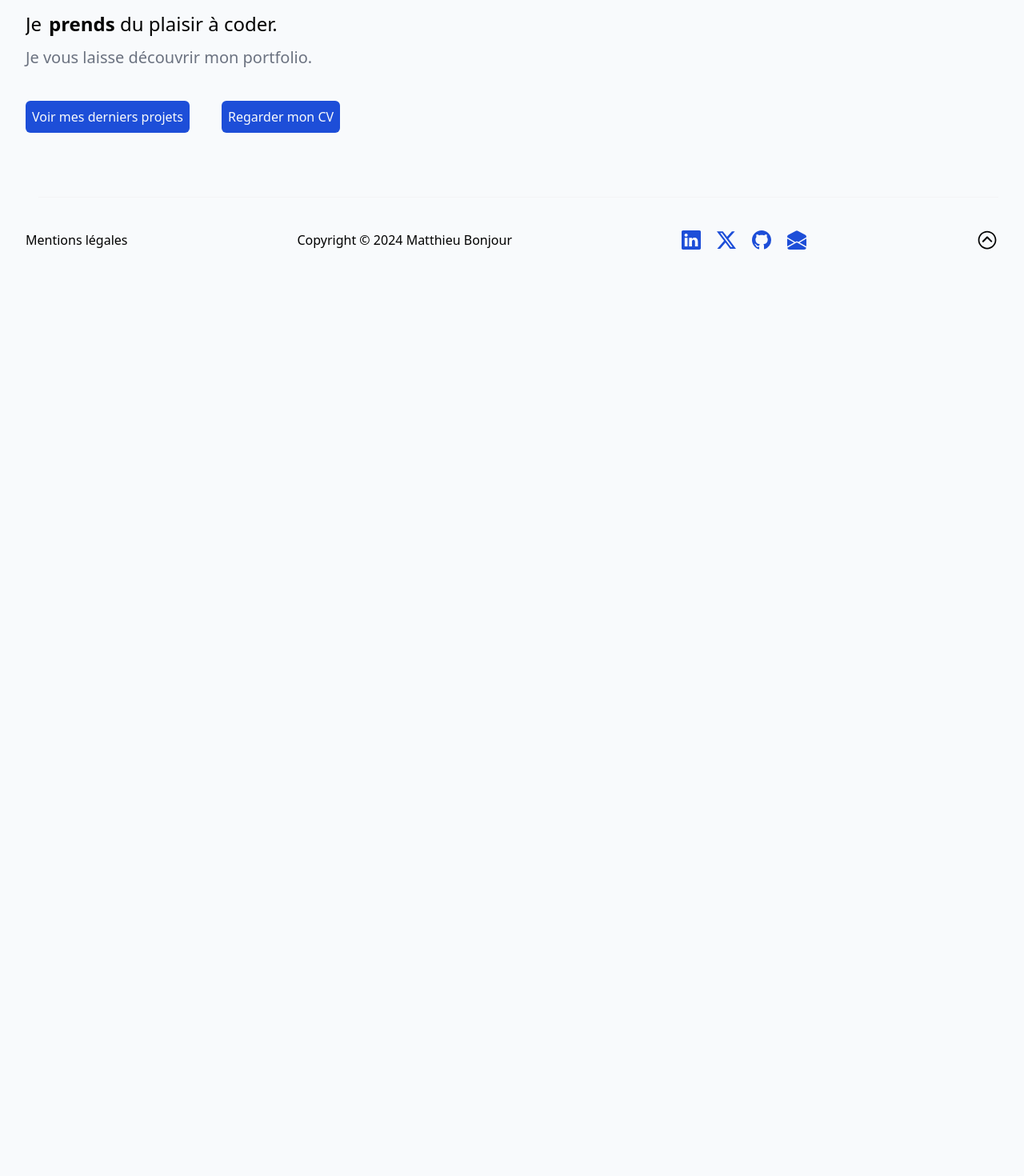
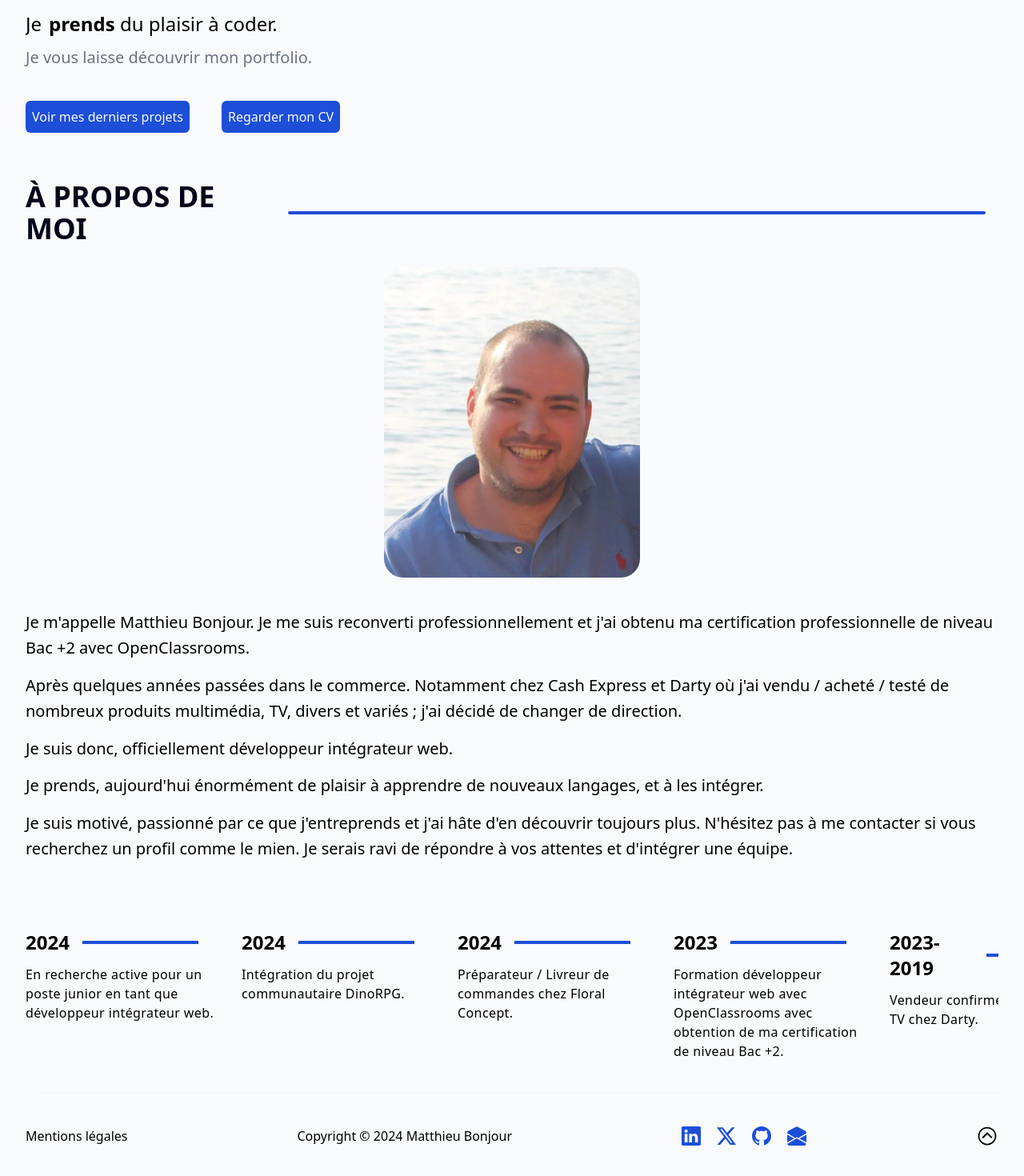
Before and after one commit to Matthieu83600/portfolio-nextjs, a Next.js app: page / in a window 1280 px wide. Shown: the part 344-1814 px from the top of the page at 80% size. Before the commit the page ends 800 px from the top, so only its background shows below. Built offline with nearby package versions, Linux system fonts and the light colour scheme.

Commit message:
feat: created 'about me' section and timeline

```diff
--- a/app/page.tsx
+++ b/app/page.tsx
@@ -1,9 +1,11 @@
 import IntroSection from '@/components/IntroSection/Intro';
+import AboutSection from '@/components/AboutSection/About';
 
 export default function Home() {
   return (
     <div className="container-md">
       <IntroSection />
+      <AboutSection />
     </div>
   );
 }
--- /dev/null
+++ b/components/AboutSection/About.tsx
@@ -0,0 +1,61 @@
+/* eslint-disable react/no-unescaped-entities */
+'use client';
+import Image from 'next/image';
+import moi from '../../public/assets/moi.webp';
+import HeadingDivider from '../HeadingDivider';
+import TimeLine from './Timeline';
+
+const AboutSection = () => {
+  return (
+    <section id="about" className="section">
+      <HeadingDivider title="À propos de moi" />
+      <div
+        className="mt-7 flex justify-center"
+        style={{
+          transition: 'all 0.9s cubic-bezier(0.17, 0.55, 0.55, 1) 0.5s',
+        }}
+      >
+        <Image
+          unoptimized
+          src={moi || './assets/moi.webp'}
+          width={300}
+          height={0}
+          style={{ width: '320px', height: 'auto' }}
+          alt="ma photo"
+          className="rounded-3xl"
+        />
+      </div>
+      <div className="flex max-w-7xl flex-col gap-3 pb-16 pt-10">
+        <div
+          className="text-xl font-light leading-relaxed"
+        >
+          <p>
+            Je m'appelle Matthieu Bonjour. Je me suis reconverti
+            professionnellement et j'ai obtenu ma certification professionnelle
+            de niveau Bac +2 avec OpenClassrooms.
+          </p>
+          <p className="my-3.5">
+            Après quelques années passées dans le commerce. Notamment chez Cash
+            Express et Darty où j'ai vendu / acheté / testé de nombreux produits
+            multimédia, TV, divers et variés ; j'ai décidé de changer de
+            direction.
+          </p>
+          <p>Je suis donc, officiellement développeur intégrateur web.</p>
+          <p className="my-3.5">
+            Je prends, aujourd'hui énormément de plaisir à apprendre de nouveaux
+            langages, et à les intégrer.
+          </p>
+          <p>
+            Je suis motivé, passionné par ce que j'entreprends et j'ai hâte d'en
+            découvrir toujours plus. N'hésitez pas à me contacter si vous
+            recherchez un profil comme le mien. Je serais ravi de répondre à vos
+            attentes et d'intégrer une équipe.
+          </p>
+        </div>
+      </div>
+      <TimeLine />
+    </section>
+  );
+};
+
+export default AboutSection;
--- /dev/null
+++ b/components/AboutSection/Timeline.tsx
@@ -0,0 +1,69 @@
+import { useRef, useEffect } from 'react';
+
+const TimeLineData = [
+  {
+    year: '2024',
+    text: 'En recherche active pour un poste junior en tant que développeur intégrateur web.',
+    default: true, // Cet élément sera visible en premier
+  },
+  {
+    year: '2024',
+    text: 'Intégration du projet communautaire DinoRPG.',
+  },
+  {
+    year: '2024',
+    text: 'Préparateur / Livreur de commandes chez Floral Concept.',
+  },
+  {
+    year: '2023',
+    text: 'Formation développeur intégrateur web avec OpenClassrooms avec obtention de ma certification de niveau Bac +2.',
+  },
+  { year: '2023-2019', text: 'Vendeur confirmé multimédia TV chez Darty.' },
+  { year: '2019', text: 'Conseiller vente chez Weldom.' },
+  { year: '2018-2014', text: 'Vendeur / Acheteur chez Cash Express.' },
+  { year: '2014-2010', text: 'Employé polyvalent chez McDonalds.' },
+];
+
+const TimeLine = () => {
+  const carouselRef = useRef<HTMLUListElement>(null);
+
+  useEffect(() => {
+    if (carouselRef.current) {
+      // Trouver l'index de l'élément avec `default: true`
+      const defaultIndex = TimeLineData.findIndex((item) => item.default);
+      if (defaultIndex !== -1) {
+        const carousel = carouselRef.current;
+        const elementWidth = carousel.scrollWidth / TimeLineData.length;
+
+        // Ajuster le défilement pour centrer l'élément
+        carousel.scrollLeft = elementWidth * defaultIndex;
+      }
+    }
+  }, []);
+
+  return (
+    <ul
+      ref={carouselRef}
+      className="scrollbar-thin scrollbar-track-transparent scrollbar-thumb-blue-700 flex snap-x snap-mandatory gap-5 overflow-x-auto py-5"
+    >
+      {TimeLineData.map((item, index) => (
+        <li
+          id={`carousel__item-${index}`}
+          key={index}
+          className="flex min-w-[250px] snap-start flex-col gap-3 hover:cursor-default sm:w-1/3 md:w-1/6"
+        >
+          <h3
+            aria-label={"Ce que j'ai fait en " + item.year}
+            className="flex items-center gap-4 text-2xl font-bold"
+          >
+            {`${item.year}`}
+            <hr className="w-[58%] border-2 border-blue-700 dark:border-slate-50" />
+          </h3>
+          <p className="tracking-wide">{item.text}</p>
+        </li>
+      ))}
+    </ul>
+  );
+};
+
+export default TimeLine;
--- /dev/null
+++ b/components/HeadingDivider.tsx
@@ -0,0 +1,12 @@
+const HeadingDivider = ({ title = '' }) => {
+  return (
+    <header className="flex items-center">
+      <h2 className="after:bg-inherited relative flex w-full items-center gap-4 bg-gradient-to-r from-gray-100 to-gray-50 bg-clip-text text-3xl font-extrabold uppercase text-slate-950 after:h-[1px] after:flex-1 dark:text-slate-50 md:text-4xl">
+        {title}{' '}
+        <hr className="w-[74%] rounded-md border-2 border-blue-700 dark:border-slate-50" />
+      </h2>
+    </header>
+  );
+};
+
+export default HeadingDivider;
--- a/package.json
+++ b/package.json
@@ -26,6 +26,7 @@
     "postcss": "^8",
     "prettier": "^3.4.2",
     "prettier-plugin-tailwindcss": "^0.6.9",
+    "tailwind-scrollbar": "^3.1.0",
     "tailwindcss": "^3.4.1",
     "typescript": "^5"
   }
--- a/tailwind.config.ts
+++ b/tailwind.config.ts
@@ -8,5 +8,6 @@ export default {
   ],
   darkMode: 'class',
   theme: {},
-  plugins: [],
+  // eslint-disable-next-line @typescript-eslint/no-require-imports
+  plugins: [require('tailwind-scrollbar')],
 } satisfies Config;
--- /dev/null
+++ b/types/textElement.types.ts
@@ -0,0 +1,3 @@
+export interface TextElementProps {
+  element: string;
+}
```
Also changed, not shown: public/assets/moi.webp (added), 1 other file (tests, documents, lock files or other folders).
